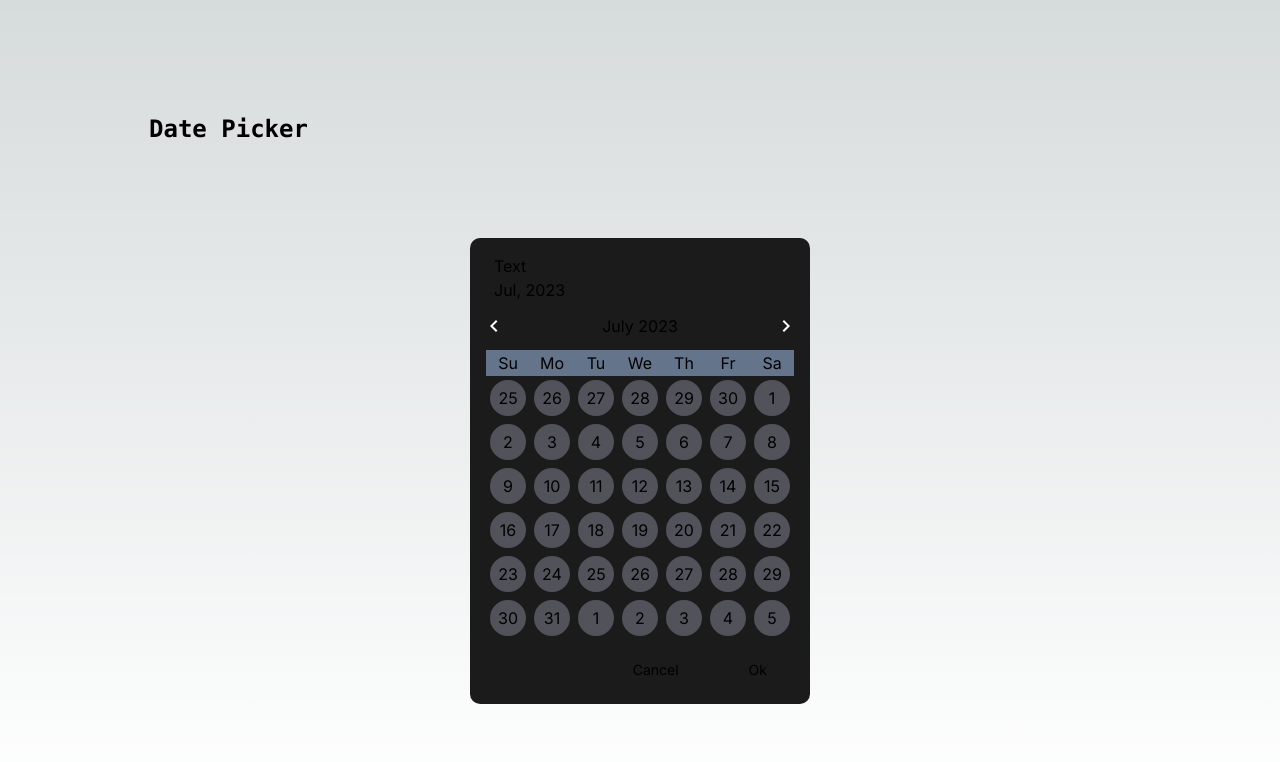
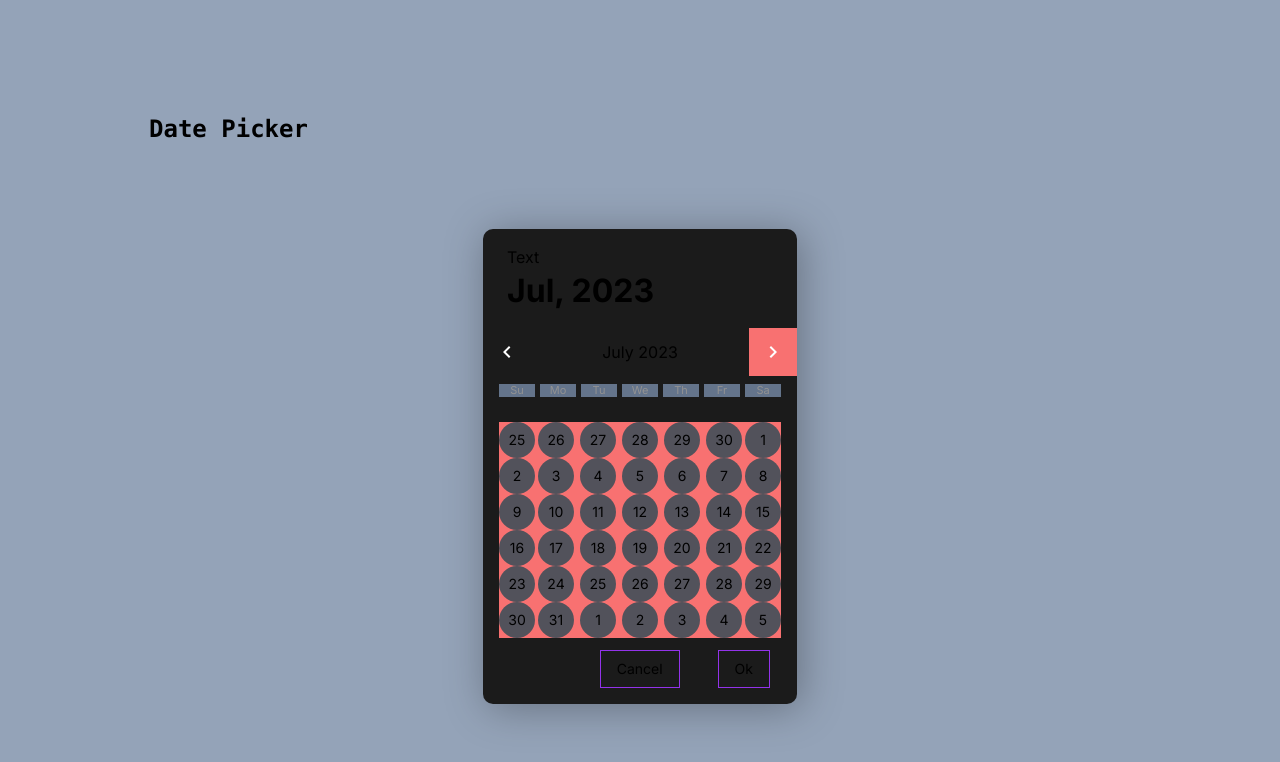
Before and after one commit to jlee-3/aha-exam, a Next.js app: page / in a window 1280 px wide. Both pictures are taken after a click on the button "Date Picker". Shown: the top 762 px of the page. Built offline with nearby package versions, Linux system fonts and the light colour scheme.

Commit message:
style(date picker): more detailed styling, setup color themes

```diff
--- a/src/app/page.tsx
+++ b/src/app/page.tsx
@@ -8,7 +8,7 @@ export default function Home() {
   const startingDate = new Date();
 
   return (
-    <main className="flex min-h-screen flex-col items-center justify-between p-24">
+    <main className="flex min-h-screen flex-col items-center justify-between p-24 bg-slate-400">
       <div className="z-10 w-full max-w-5xl items-center justify-between font-mono text-sm lg:flex">
         <button
           onClick={() => setShowDatePicker(!showDatePicker)}
--- a/src/components/date-picker.tsx
+++ b/src/components/date-picker.tsx
@@ -52,11 +52,11 @@ export default function DatePicker({ currentDate }: { currentDate: Date }) {
   const calendarGrid = generateDays();
 
   return (
-    <div className="flex flex-col bg-[#1B1B1B] rounded-[10px] py-4">
-      <p className="ml-6 text-base">Text</p>
-      <p className="ml-6">{dateTitle}</p>
+    <div className="flex flex-col bg-greyscale-bg-light rounded-[10px] py-4 drop-shadow-card">
+      <p className="ml-6 text-base font-normal">Text</p>
+      <p className="ml-6 text-[32px] leading-[44px] font-bold">{dateTitle}</p>
 
-      <div className="flex flex-row justify-between">
+      <div className="flex flex-row justify-between mt-[15px]">
         <button>
           <Image
             src="/arrow-left.svg"
@@ -65,8 +65,8 @@ export default function DatePicker({ currentDate }: { currentDate: Date }) {
             height={48}
           />
         </button>
-        <button>{monthYear}</button>
-        <button>
+        <button className="text-base font-normal">{monthYear}</button>
+        <button className="bg-red-400">
           <Image
             src="/arrow-right.svg"
             alt="Arrow Right"
@@ -77,42 +77,48 @@ export default function DatePicker({ currentDate }: { currentDate: Date }) {
       </div>
 
       {dayHeader && calendarGrid && (
-        <table className="border-collapse border-spacing-0 mx-4">
-          <thead>
-            <tr>
+        <div className="mx-4 mt-2">
+          <div className="mb-[13px] flex flex-row justify-between">
             {dayHeader.map((day, index) => {
               return (
-                  <td key={index} className="text-center bg-slate-500">
+                <div
+                  key={index}
+                  className="text-[11px] leading-[13px] text-center w-9 text-greyscale-500 mb-3 bg-slate-500"
+                >
                   {day}
-                  </td>
+                </div>
               );
             })}
-            </tr>
-          </thead>
+          </div>
 
-          <tbody>
+          <div className="flex flex-col bg-red-400">
             {calendarGrid.map((row, index) => {
               return (
-                <tr key={index}>
+                <div key={index} className="flex flex-row justify-between">
                   {row.map((day, index) => {
                     return (
-                      <td key={index}>
-                        <button className="w-9 h-9 border-none rounded-full bg-zinc-600 m-[3px] hover:bg-white">
+                      <button
+                        key={index}
+                        className="w-9 h-9 mx-[3px] text-sm font-normal first:m-0 last:m-0 rounded-full bg-zinc-600 hover:bg-white hover:text-greyscale-bg-darker"
+                      >
                         {day}
                       </button>
-                      </td>
                     );
                   })}
-                </tr>
+                </div>
               );
             })}
-          </tbody>
-        </table>
+          </div>
+        </div>
       )}
 
       <div className="flex flex-row self-end mr-[27px] mt-3">
-        <button className="px-4 py-2 text-sm mr-[38px]">Cancel</button>
-        <button className="px-4 py-2 text-sm">Ok</button>
+        <button className="px-4 py-2 text-sm mr-[38px] border border-purple-600">
+          Cancel
+        </button>
+        <button className="px-4 py-2 text-sm border border-purple-600">
+          Ok
+        </button>
       </div>
     </div>
   );
--- a/tailwind.config.js
+++ b/tailwind.config.js
@@ -12,7 +12,17 @@ module.exports = {
         'gradient-conic':
           'conic-gradient(from 180deg at 50% 50%, var(--tw-gradient-stops))',
       },
+      dropShadow: {
+        card: '4px 4px 20px rgba(0, 0, 0, 0.30)',
+      },
+      colors: {
+        greyscale: {
+          500: '#929292',
+          'bg-light': '#1B1B1B',
+          'bg-darker': '#080808',
+        },
+      },
     },
   },
   plugins: [],
-}
+};
```
Lines whose indentation alone changed are shown as unchanged.
